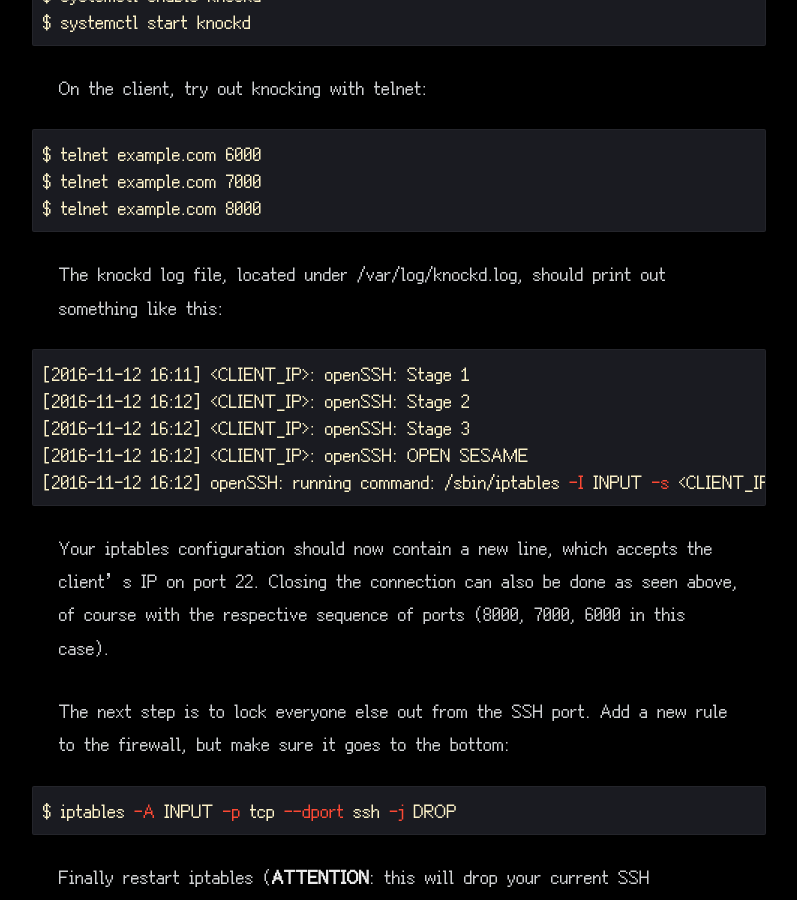
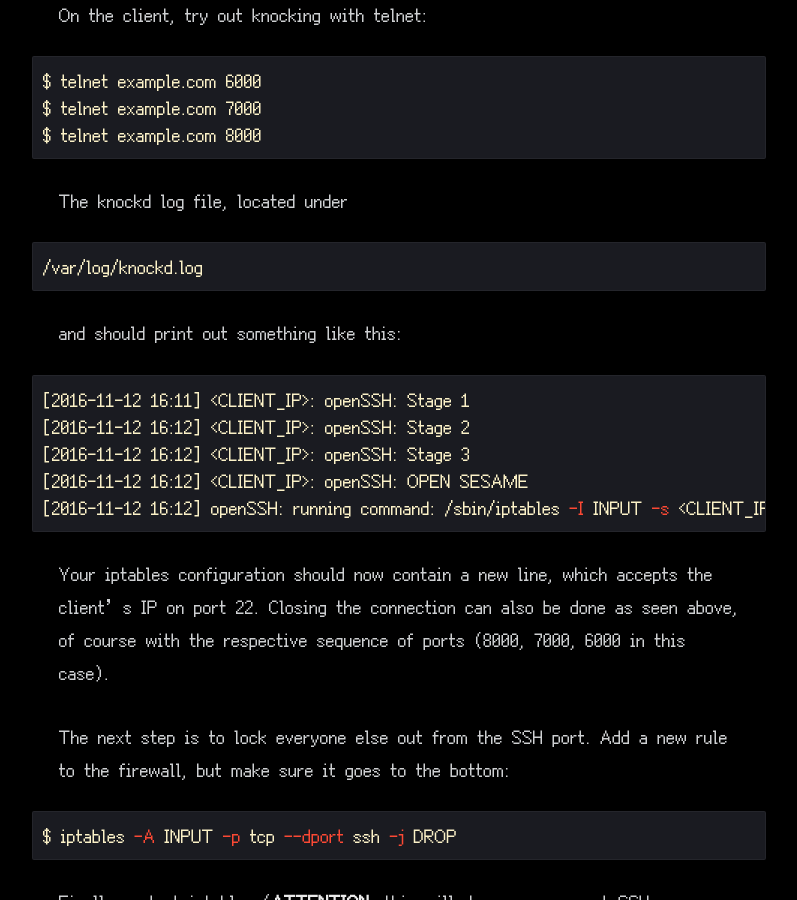
Before and after one commit to BanhmiDev/banhmidev.github.io, a Jekyll site: the page built from _posts/ssh-and-port-knocking/2016-11-13-ssh-and-port-knocking.md, in a window 1280 px wide and 900 px high, scrolled down 2306 px. Shown: the whole window, without its empty margins (241-1038 px from the left). Built offline with Jekyll 4.4.1, drawn with Linux system fonts in a browser that asks for light colours.

Commit message:
Begin migrating old stuff

```diff
--- a/_posts/ssh-and-port-knocking/2016-11-13-ssh-and-port-knocking.md
+++ b/_posts/ssh-and-port-knocking/2016-11-13-ssh-and-port-knocking.md
@@ -22,7 +22,7 @@
 
 ## Configuration
 
-The configuration file can be found under {% highlight bash %}/etc/knockd.conf{% endhighlight %}.
+The configuration file can be found under {% highlight bash %}/etc/knockd.conf{% endhighlight %}
 
 {% highlight bash %}
 [options]
@@ -60,7 +60,7 @@
 $ telnet example.com 8000
 {% endhighlight %}
 
-The knockd log file, located under <code>/var/log/knockd.log</code>, should print out something like this:
+The knockd log file, located under {% highlight bash %}/var/log/knockd.log{% endhighlight %} and should print out something like this:
 
 {% highlight bash %}
 [2016-11-12 16:11] <CLIENT_IP>: openSSH: Stage 1
```
